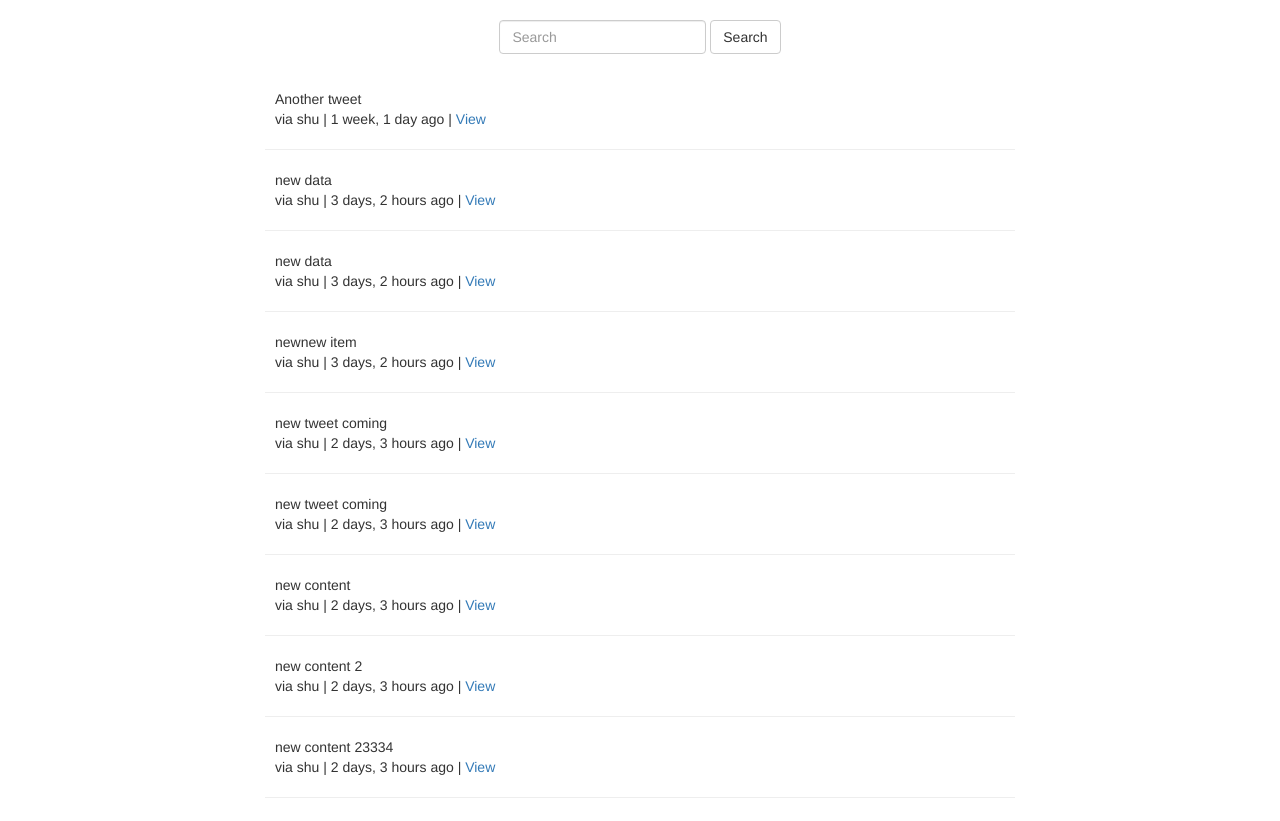
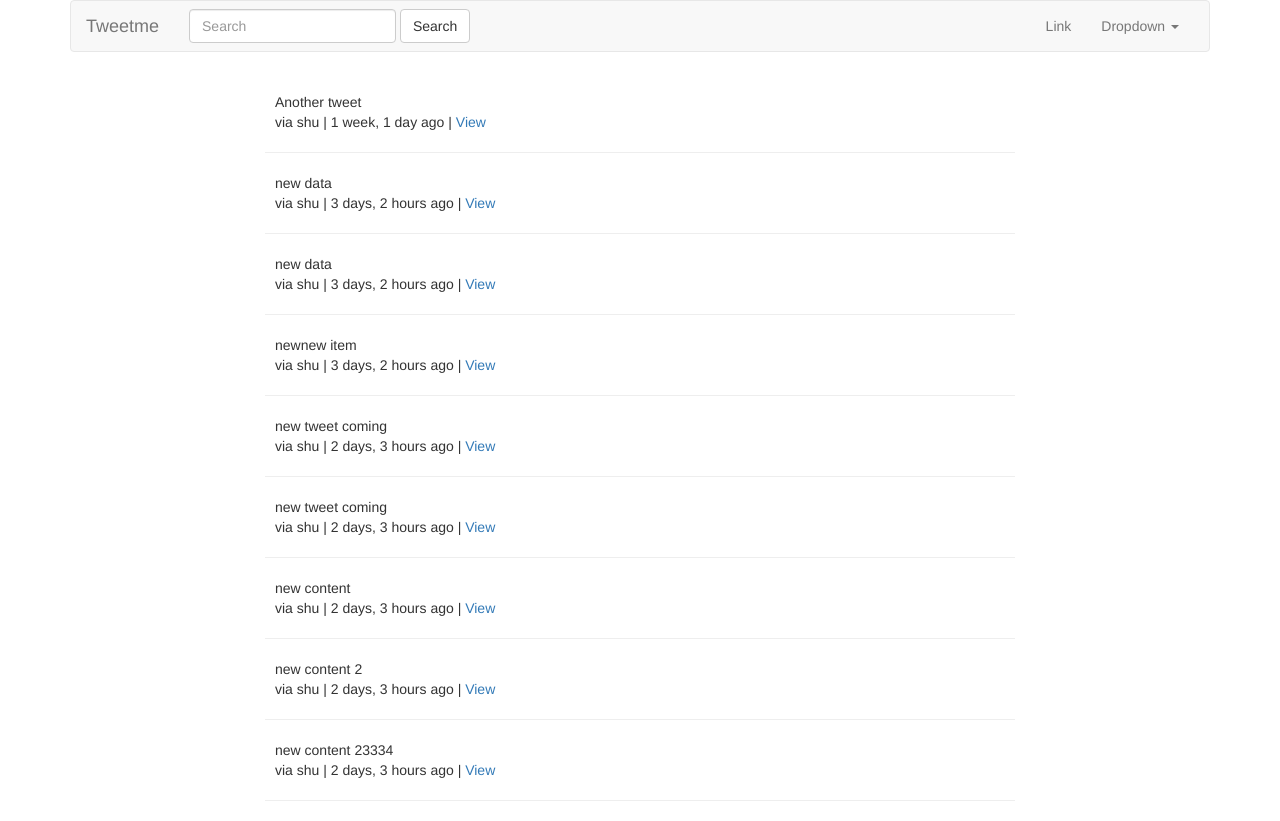
Before and after one commit to kawalot/tweetme-django, a Django app: page /tweet/ in a window 1280 px wide. Before the commit the page ends 798 px from the top, so only its background shows below. Run offline with Django 3.2, Linux system fonts and the light colour scheme; data comes from the database, SQL or seed files in the repository; some libraries are stand-ins or nearby versions.

Commit message:
Bootstrap Navbar

```diff
--- a/src/templates/base.html
+++ b/src/templates/base.html
@@ -21,6 +21,7 @@
   </head>
   <body>
     <div class="container">
+      {% include "navbar.html" %}
       {% block content %}
       {% endblock content %}
     </div>
--- /dev/null
+++ b/src/templates/navbar.html
@@ -0,0 +1,32 @@
+<nav class="navbar navbar-default">
+  <div class="container-fluid">
+    <!-- Brand and toggle get grouped for better mobile display -->
+    <div class="navbar-header">
+      <button type="button" class="navbar-toggle collapsed" data-toggle="collapse" data-target="#bs-example-navbar-collapse-1" aria-expanded="false">
+        <span class="sr-only">Toggle navigation</span>
+        <span class="icon-bar"></span>
+        <span class="icon-bar"></span>
+        <span class="icon-bar"></span>
+      </button>
+      <a class="navbar-brand" href="{% url 'home' %}">Tweetme</a>
+    </div>
+        {% include "tweets/search_form.html" %}
+    <!-- Collect the nav links, forms, and other content for toggling -->
+    <div class="collapse navbar-collapse" id="bs-example-navbar-collapse-1">
+
+      <ul class="nav navbar-nav navbar-right">
+        <li><a href="#">Link</a></li>
+        <li class="dropdown">
+          <a href="#" class="dropdown-toggle" data-toggle="dropdown" role="button" aria-haspopup="true" aria-expanded="false">Dropdown <span class="caret"></span></a>
+          <ul class="dropdown-menu">
+            <li><a href="#">Action</a></li>
+            <li><a href="#">Another action</a></li>
+            <li><a href="#">Something else here</a></li>
+            <li role="separator" class="divider"></li>
+            <li><a href="#">Separated link</a></li>
+          </ul>
+        </li>
+      </ul>
+    </div><!-- /.navbar-collapse -->
+  </div><!-- /.container-fluid -->
+</nav>
--- a/src/tweets/templates/tweets/search_form.html
+++ b/src/tweets/templates/tweets/search_form.html
@@ -1,10 +1,6 @@
-<div class="row">
-    <div class="col-sm-12 text-center">
-        <form class="form-inline" method='GET' action='{% url "tweet:list" %}'>
-            <div class="form-group">
-                <input class="form-control" type='text' name='q' placeholder="Search" value='{{ request.GET.q }}'/>
-            </div>
-            <input class="btn btn-default" type="submit" value="Search" />
-        </form>
+<form class="navbar-form navbar-left" method='GET' action='{% url "tweet:list" %}'>
+    <div class="form-group">
+        <input class="form-control" type='text' name='q' placeholder="Search" value='{{ request.GET.q }}'/>
     </div>
-</div>
+    <input class="btn btn-default" type="submit" value="Search" />
+</form>
--- a/src/tweets/templates/tweets/tweet_list.html
+++ b/src/tweets/templates/tweets/tweet_list.html
@@ -4,7 +4,7 @@
 <br/>
     <div class="row">
         <div class="col-sm-8 col-sm-offset-2">
-         {% include "tweets/search_form.html" %}<br/>
+
 
     {% for object in object_list %}
     <div class="media">
```
